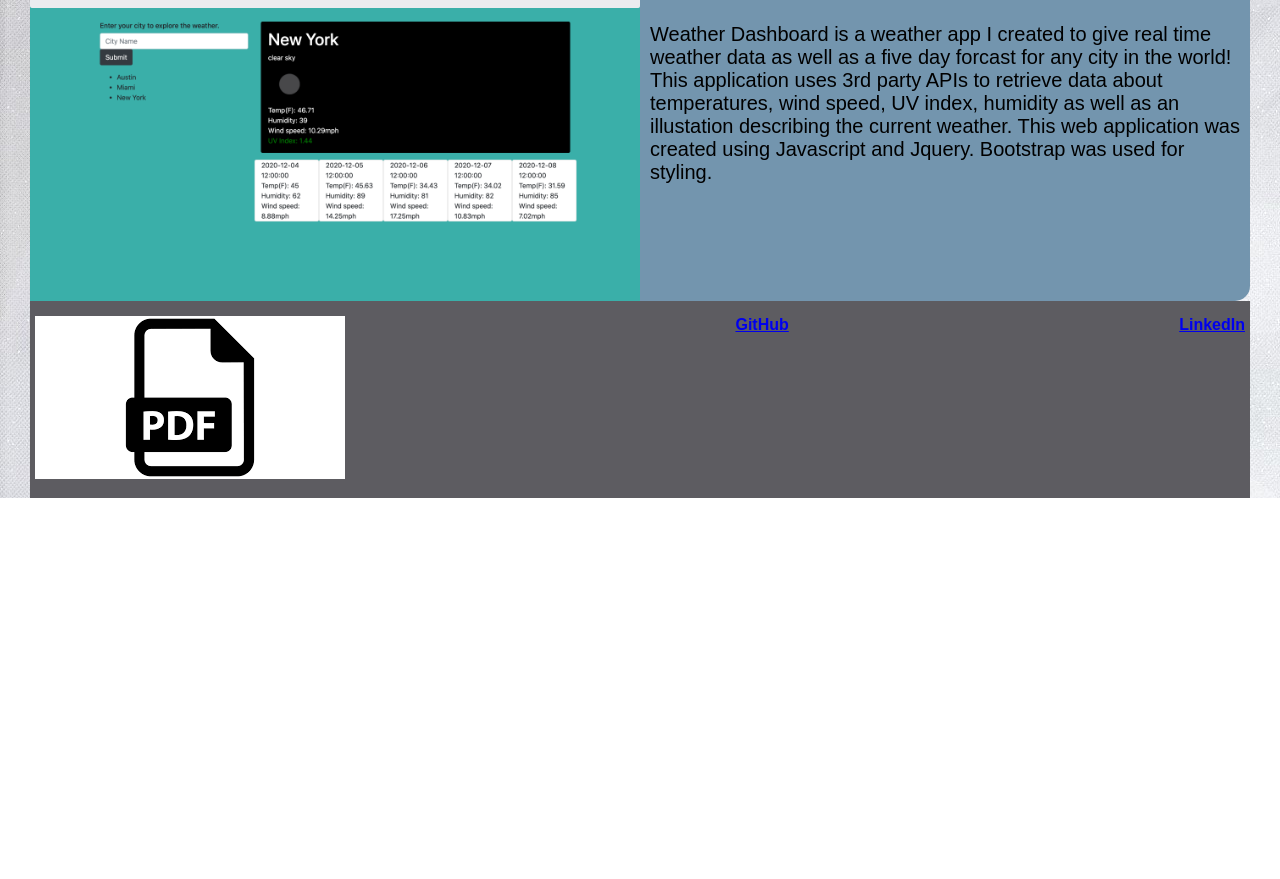
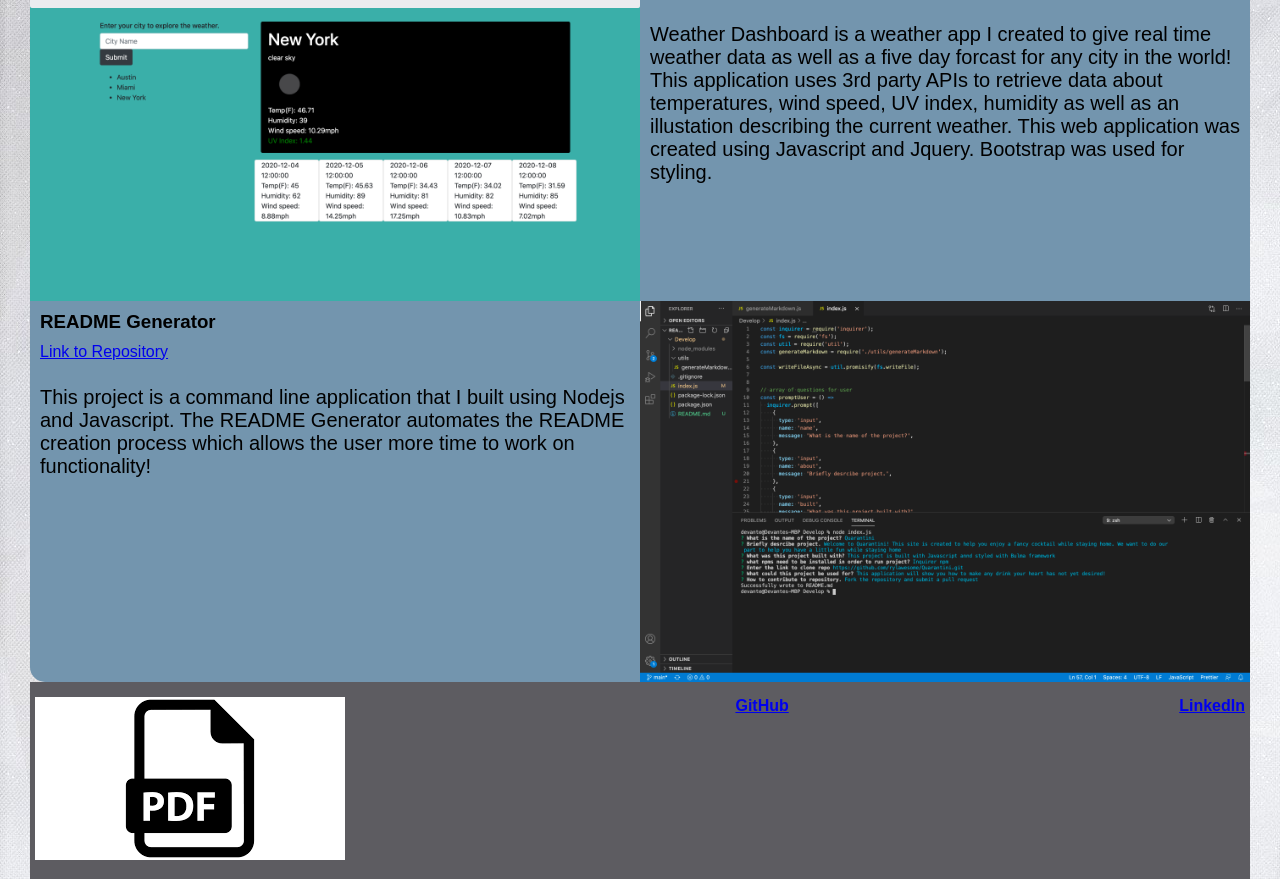
Before and after one commit to Devante05/Devante05.github.io, a plain HTML site: page index.html in a window 1280 px wide. Shown: the part 1215-2094 px from the top of the page. Before the commit the page ends 1713 px from the top, so only its background shows below. Drawn offline with Linux system fonts and the light colour scheme; files that its build step writes are made by us from their sources.

Commit message:
add README generator to portfolio

```diff
--- a/index.html
+++ b/index.html
@@ -124,6 +124,29 @@
             </div>
           </div>
         </div>
+        <div class="row">
+          <div class="col-12">
+            <div class="row">
+              <div class="col-6">
+                <h3>README Generator</h3>
+
+                <a class="proLink" href="https://github.com/Devante05/README-Generator">Link to Repository</a>
+
+
+
+                <p>
+                  This project is a command line application that I built using Nodejs and Javascript. The README Generator automates the README creation
+                  process which allows the user more time to work on functionality!
+                </p>
+              </div>
+
+              <img
+                class="col-6"
+                src="Assets/Images/ReadME.png"
+                alt="ReadMe Generator"
+              />
+
+          </div>
       </section>
     </main>
 
```
Also changed, not shown: Assets/Images/ReadME.png (added), 3 other files.
